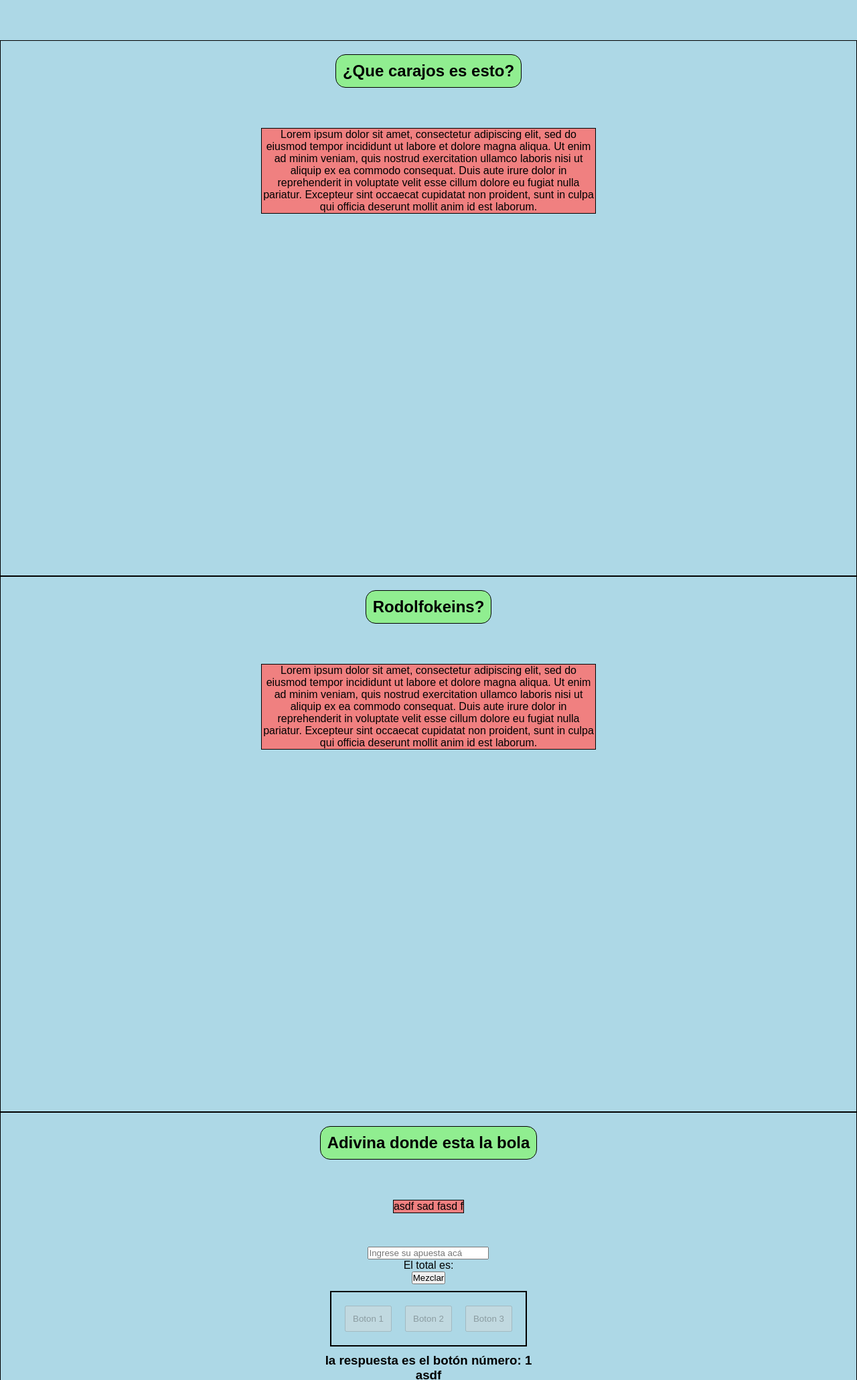
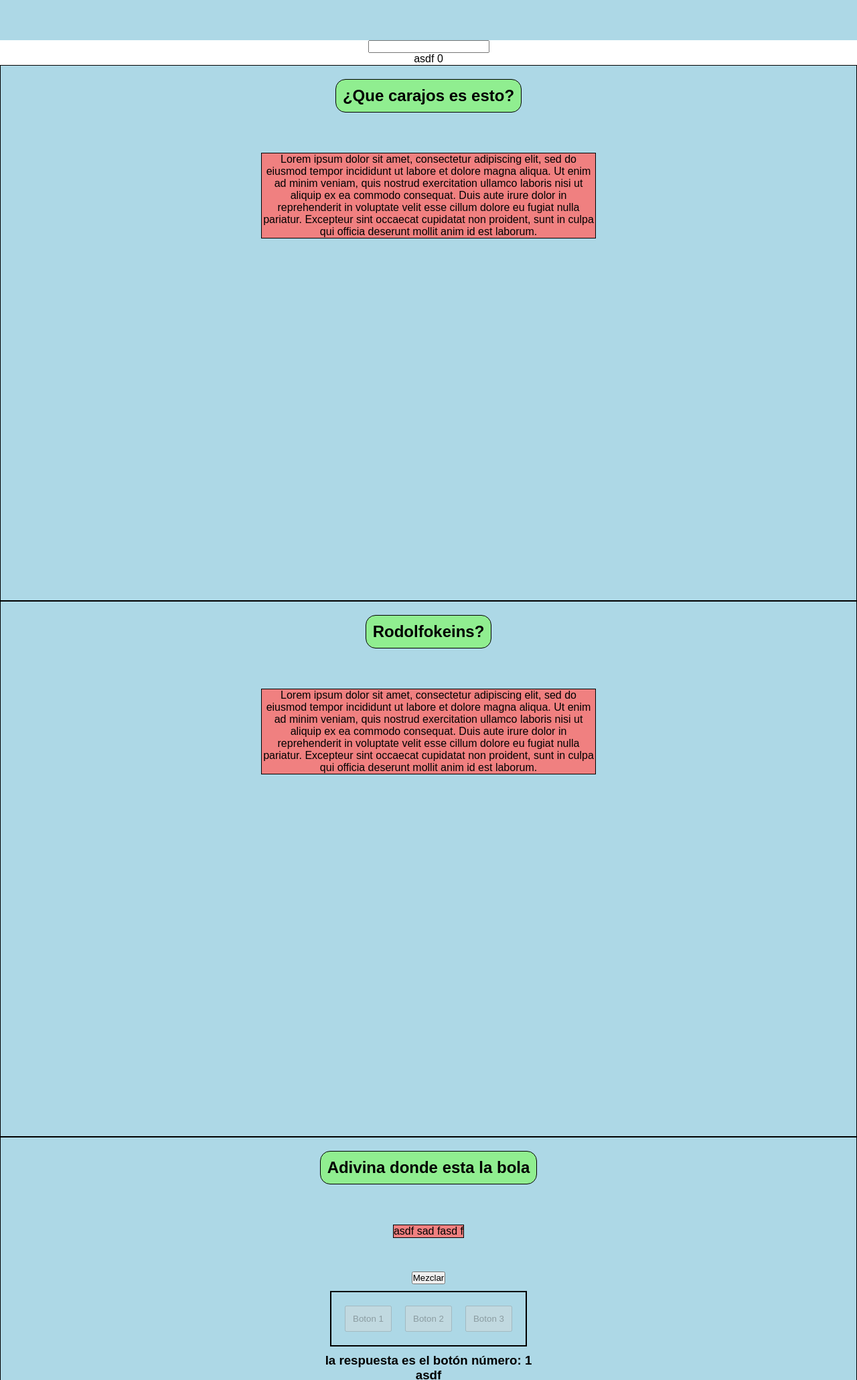
Before and after one commit to Calleje/Rodolfo-Page, a React (Create React App) app: page / in a window 1280 px wide. Shown: the part 740-2800 px from the top of the page at 67% size. Built offline with nearby package versions, Linux system fonts and the light colour scheme.

Commit message:
Update 4 files

```diff
--- a/src/App.js
+++ b/src/App.js
@@ -1,8 +1,12 @@
 import "./styles.css";
-import Adivina from './Componentes/Adivina.js'
+import Adivina from "./Componentes/Adivina.js";
 
+import Apuesta from "./Apuesta.js";
+import { useState } from "react";
 
 export default function App() {
+  const [apostar, setApostar] = useState(0);
+
   return (
     <div className="App">
       <div className="contenedor-inicio">
@@ -13,28 +17,45 @@
         <h2>PROBANDING</h2>
       </div>
 
-      <div className='contenedor-divisor'>
+      {/**PROBANDO APUESTA  */}
+      <div>
+        <input type="number" onChange={(e) => setApostar(+e.target.value)} />
+        <Apuesta apostado={apostar} />
+      </div>
+      {/**PROBANDO APUESTA  */}
+
+      <div className="contenedor-divisor">
         <h2>¿Que carajos es esto?</h2>
         <article>
-          Lorem ipsum dolor sit amet,
-           consectetur adipiscing elit, sed do eiusmod tempor incididunt ut labore et dolore magna aliqua. Ut enim ad minim veniam, quis nostrud exercitation ullamco laboris nisi ut aliquip ex ea commodo consequat. Duis aute irure dolor in reprehenderit in voluptate velit esse cillum dolore eu fugiat nulla pariatur. Excepteur sint occaecat cupidatat non proident, sunt in culpa qui officia deserunt mollit anim id est laborum.
+          Lorem ipsum dolor sit amet, consectetur adipiscing elit, sed do
+          eiusmod tempor incididunt ut labore et dolore magna aliqua. Ut enim ad
+          minim veniam, quis nostrud exercitation ullamco laboris nisi ut
+          aliquip ex ea commodo consequat. Duis aute irure dolor in
+          reprehenderit in voluptate velit esse cillum dolore eu fugiat nulla
+          pariatur. Excepteur sint occaecat cupidatat non proident, sunt in
+          culpa qui officia deserunt mollit anim id est laborum.
         </article>
       </div>
 
-      <div className='contenedor-divisor'>
+      <div className="contenedor-divisor">
         <h2> Rodolfokeins? </h2>
-        <article> Lorem ipsum dolor sit amet, consectetur adipiscing elit, sed do eiusmod tempor incididunt ut labore et dolore magna aliqua. Ut enim ad minim veniam, quis nostrud exercitation ullamco laboris nisi ut aliquip ex ea commodo consequat. Duis aute irure dolor in reprehenderit in voluptate velit esse cillum dolore eu fugiat nulla pariatur. Excepteur sint occaecat cupidatat non proident, sunt in culpa qui officia deserunt mollit anim id est laborum.
+        <article>
+          {" "}
+          Lorem ipsum dolor sit amet, consectetur adipiscing elit, sed do
+          eiusmod tempor incididunt ut labore et dolore magna aliqua. Ut enim ad
+          minim veniam, quis nostrud exercitation ullamco laboris nisi ut
+          aliquip ex ea commodo consequat. Duis aute irure dolor in
+          reprehenderit in voluptate velit esse cillum dolore eu fugiat nulla
+          pariatur. Excepteur sint occaecat cupidatat non proident, sunt in
+          culpa qui officia deserunt mollit anim id est laborum.
         </article>
       </div>
 
-      <div className='contenedor-divisor'>
+      <div className="contenedor-divisor">
         <h2>Adivina donde esta la bola</h2>
         <article> asdf sad fasd f</article>
         <Adivina />
       </div>
-
-
-
     </div>
   );
 }
--- /dev/null
+++ b/src/Apuesta.js
@@ -0,0 +1,10 @@
+import React from "react";
+import { useState } from "react";
+
+export default function Apuesta({ apostado }) {
+  return (
+    <div>
+      <div>asdf {apostado}</div>
+    </div>
+  );
+}
--- a/src/Componentes/Adivina.js
+++ b/src/Componentes/Adivina.js
@@ -3,8 +3,6 @@
 import "../Hojas-de-estilo/Adivina.css";
 
 import { useState } from "react";
-
-import Apuesta from "./Apuesta.js";
 
 export default function Adivina() {
   const [respuesta, setRespuesta] = useState(1);
@@ -20,9 +18,6 @@
     /*habilita o desabilita el boton después de elegir una opción*/
   }
 
-  /* para la apuesta que pone en el input */
-  const [apuesta, setApuesta] = useState(0);
-
   function Random() {
     return Math.floor(Math.random() * 3);
   }
@@ -32,11 +27,9 @@
       setResultado("Ganaste");
       setEstilo(vasoGana);
       setHabilitar(true);
-      <Apostar apuesta="hola" />;
     } else {
       setResultado("Perdiste");
       setHabilitar(true);
-      <Apostar apuesta="chau" />;
     }
     //tendria que reiniciar la respuesta para que no siga ganando
   }
@@ -44,7 +37,6 @@
   function Mezclar() {
     setRespuesta(Random());
     setHabilitar(false);
-    Apostar();
   }
 
   const vasoGana = {
@@ -53,28 +45,8 @@
 
   const disabled = false;
 
-  /* APOSTAR */
-  function Apostar() {
-    if (apuesta > 0) {
-      <Apuesta apostar={apuesta} />;
-    } else {
-      console.log("es menor a 0");
-    }
-  }
-
   return (
     <div className="App">
-      {/**APUESTA */}
-      <input
-        type="number"
-        placeholder="Ingrese su apuesta acá"
-        onChange={(e) => setApuesta(+e.target.value)}
-      />
-
-      <Apuesta apostar="123" />
-
-      {/** FIN APUESTA */}
-
       <button onClick={Mezclar}> Mezclar </button>
 
       <div className="vasos">
--- a/src/Componentes/Apuesta.js
+++ /dev/null
@@ -1,15 +0,0 @@
-import React, { useState } from "react";
-
-import "../Hojas-de-estilo/Apuesta.css";
-
-const Apuesta = ({ apuesta }) => {
-  //   const [total, setTotal] = useState("asdf");
-
-  return (
-    <div>
-      <div>El total es: {apuesta} </div>
-    </div>
-  );
-};
-
-export default Apuesta;
```
